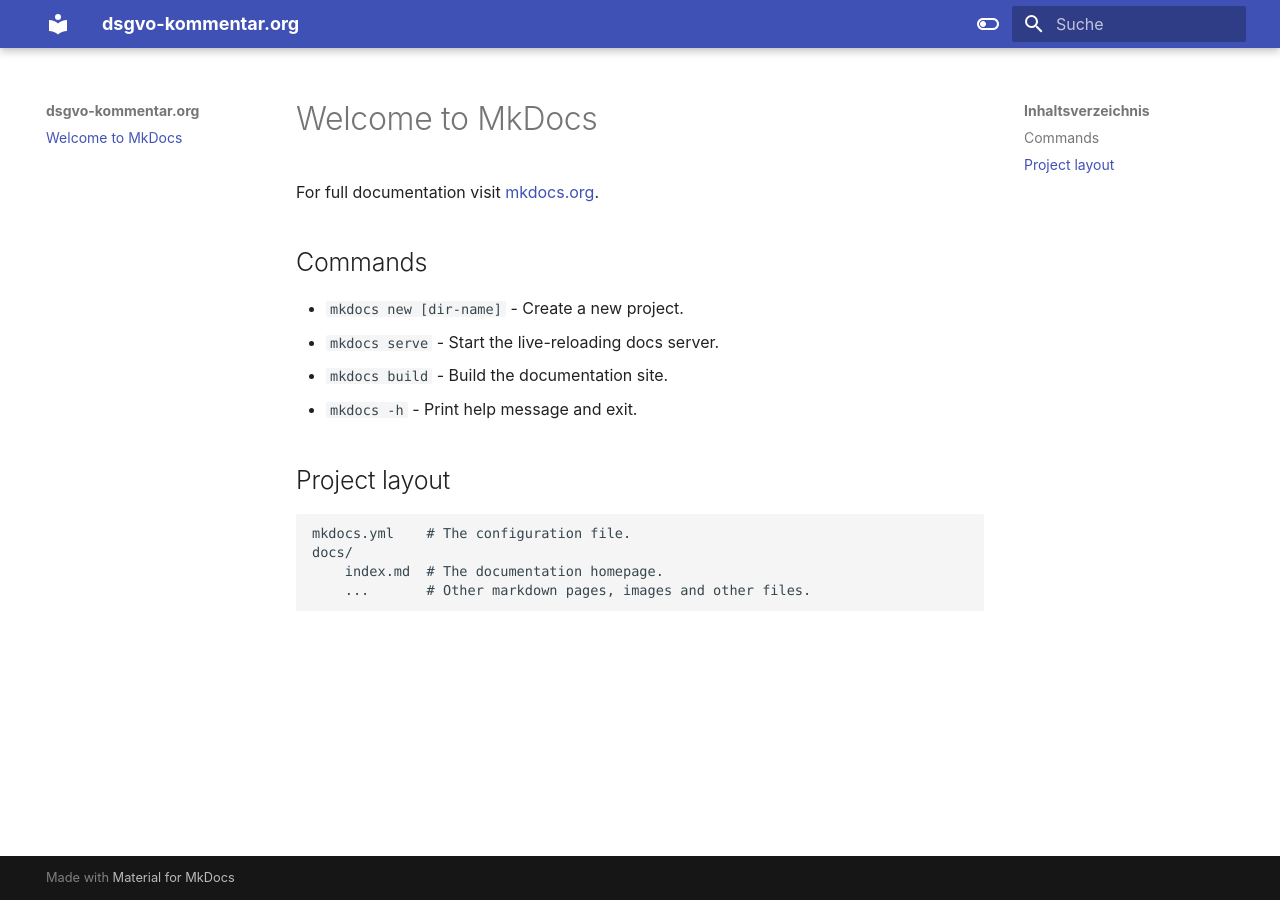
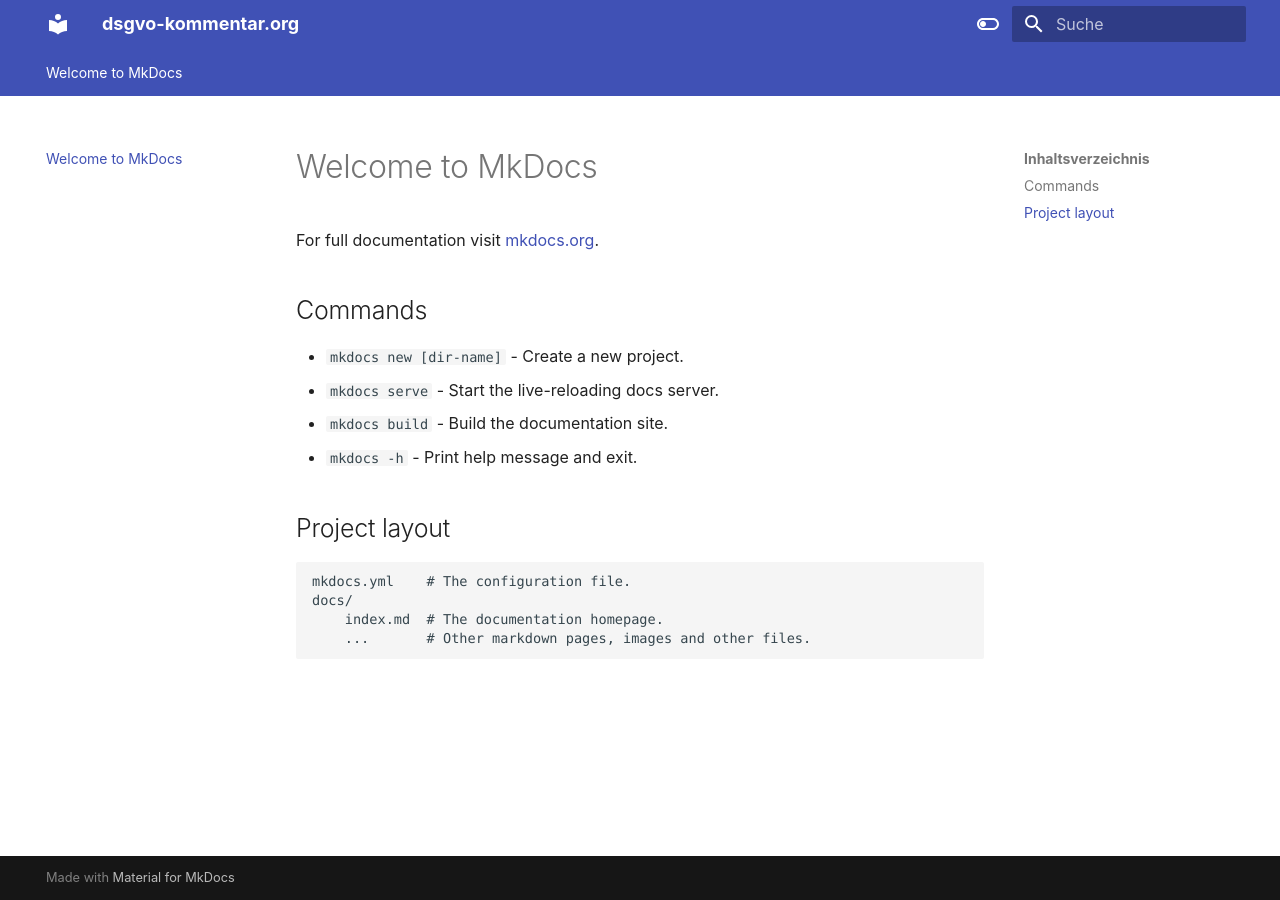
Before and after one commit to dsgvo-kommentar/mkdocs-page, an MkDocs documentation site: the page built from docs/index.md, in a window 1280 px wide. Built offline with MkDocs 1.6.1 and Material for MkDocs 9.7.7, drawn with Linux system fonts in a browser that asks for light colours.

Commit message:
Added features to config

```diff
--- a/mkdocs.yml
+++ b/mkdocs.yml
@@ -1,20 +1,31 @@
 site_name: dsgvo-kommentar.org
 
 theme:
+
   name: material
+
   language: de
+
   palette:
+
     - media: "(prefers-color-scheme: light)"
       scheme: default
       toggle:
         icon: material/toggle-switch-off-outline
         name: Zum dunklen Modus wechseln
+
     - media: "(prefers-color-scheme: dark)"
       scheme: slate
       toggle:
         icon: material/toggle-switch
         name: Zum hellen Modus wechseln
+
   font: false
+
+  features:
+    - navigation.instant
+    - navigation.tabs
+    - navigation.top
 
 extra_css:
   - stylesheets/extra.css
```
